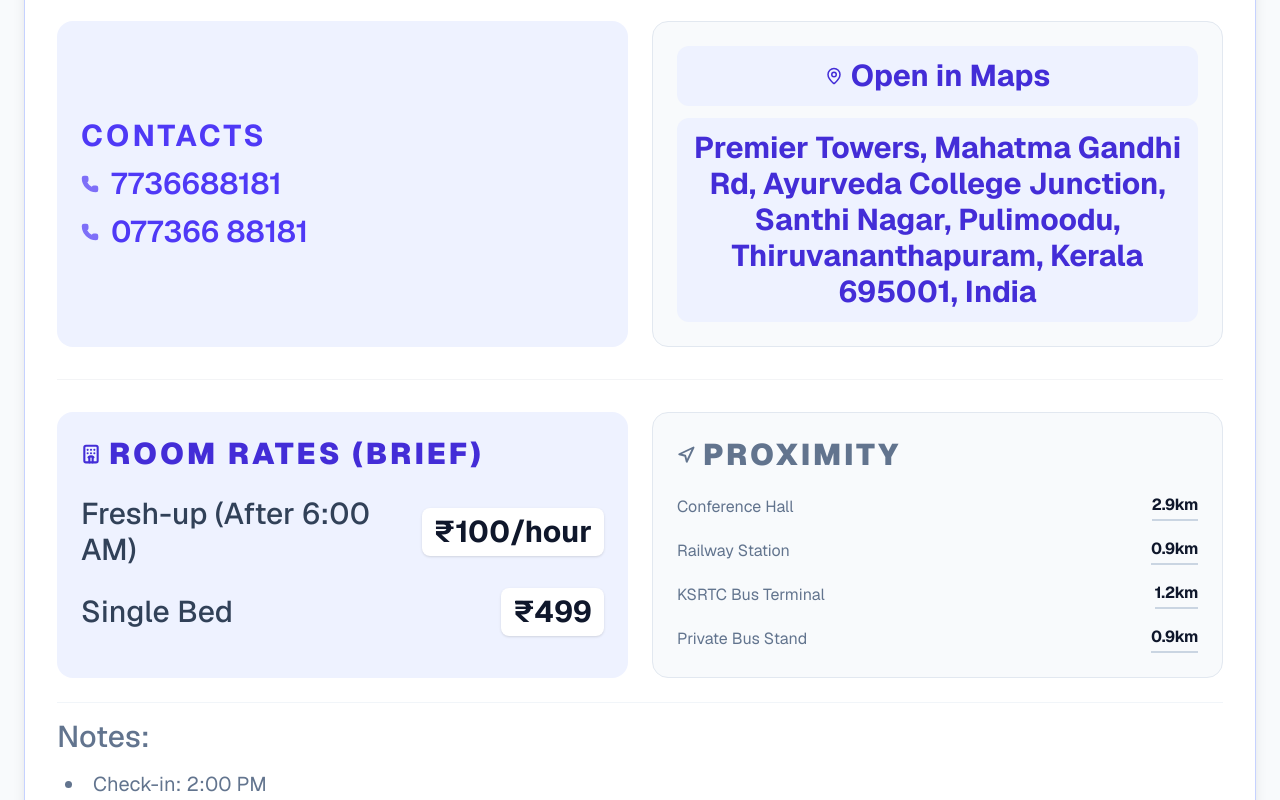
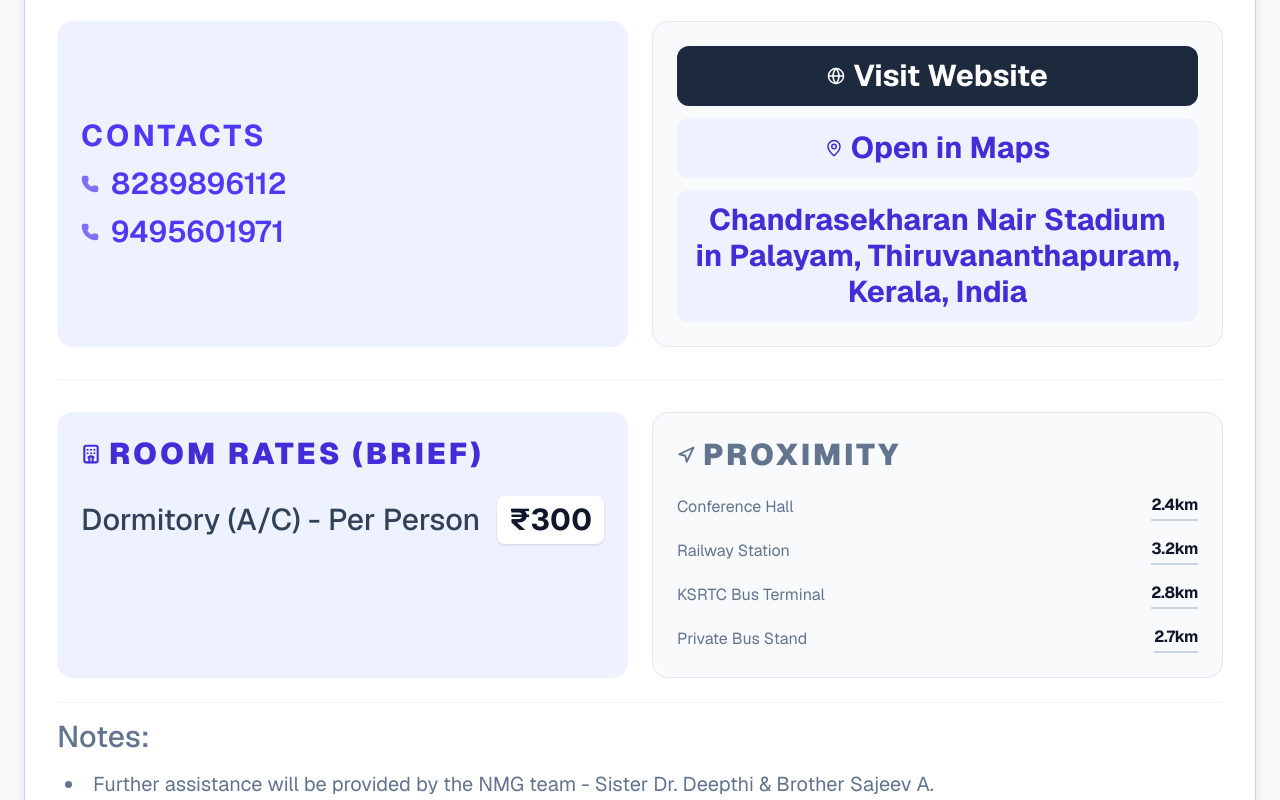
Before and after one commit to clinto-abraham/hotel-list-next.ts, a Next.js app: page / in a window 1280 px wide. Shown: the part 1040-1840 px from the top of the page. Built offline with nearby package versions, Linux system fonts and the light colour scheme.

Commit message:
police dormitory separated for interest

```diff
--- a/app/page.tsx
+++ b/app/page.tsx
@@ -2,7 +2,7 @@
 
 // import { hotels, dormitory, details } from "@/data/stayThiruvalla";
 //  import { hotels, dormitory, details } from "@/data/stayChalakudy";
-import { hotels, dormitory, details, oyo } from "@/data/stayTrivandrum";
+import { hotels, dormitory, details, oyo, police } from "@/data/stayTrivandrum";
 import { Phone, MapPin, Globe, Hotel, Navigation, Info, Star } from "lucide-react";
 import { useRef } from "react";
 
@@ -279,6 +279,10 @@ export default function AccommodationLIST() {
           </div>
         </div>
 
+        {/* Police Dormitory Trivandrum List */}
+        {police && police.length > 0 && (
+          <StayTab accomodationData={police} icon={"🛏"} type="POLICE DORMITORY - Managed by NMG Volunteers" />
+        )}
         {/* Hotel List */}
         {dormitory && dormitory.length > 0 && (
           <StayTab accomodationData={dormitory} icon={"🛏"} type="DORMITORY" />
--- a/data/stayTrivandrum.ts
+++ b/data/stayTrivandrum.ts
@@ -24,6 +24,34 @@ export const details = {
     "Private Bus": "Private bus stand near Mount Carmel Convention Centre Thiruvananthapuram"
   }
 };
+
+export const police = [{
+      "id": 7,
+      "name": "Kerala Police Dormitory - Thiruvanathapuram",
+      "contacts": [
+        "8289896112",
+        "9495601971"
+      ],
+      "website": "https://csnstadium.org/dormitory-booking",
+      "ratings": "4.5",
+      "address": "Chandrasekharan Nair Stadium in Palayam, Thiruvananthapuram, Kerala, India",
+      "googleMaps": "https://www.google.com/maps/search/?api=1&query=8.5042639,76.9499487&query_place_id=ChIJLXaod7i7BTsRahNgSZPD1OY",
+      "tariffs": [
+        {
+          "room": "Dormitory (A/C) - Per Person",
+          "price": "300"
+        }
+      ],
+      "distances": {
+        "conferenceHall": "2.4km",
+        "railwayStation": "3.2km",
+        "ksrtc": "2.8km",
+        "privateBus": "2.7km"
+      },
+      "notes": [
+        "Further assistance will be provided by the NMG team - Sister Dr. Deepthi & Brother Sajeev A."
+      ]
+    }]
 export const oyo = [
     {
       "id": 1,
@@ -1772,32 +1800,5 @@ export const dormitory = [
       "notes": [
         "Only two-wheelers can enter"
       ]
-    },
-    {
-      "id": 7,
-      "name": "Kerala Police Dormitory - Thiruvanathapuram",
-      "contacts": [
-        "8289896112",
-        "9495601971"
-      ],
-      "website": "https://csnstadium.org/dormitory-booking",
-      "ratings": "4.5",
-      "address": "GW3X+PX4, Palayam Upas, University of Kerala Senate House Campus, Palayam, Thiruvananthapuram, Kerala 695034, India",
-      "googleMaps": "https://www.google.com/maps/search/?api=1&query=8.5042639,76.9499487&query_place_id=ChIJLXaod7i7BTsRahNgSZPD1OY",
-      "tariffs": [
-        {
-          "room": "Dormitory (A/C) - Per Person",
-          "price": "300"
-        }
-      ],
-      "distances": {
-        "conferenceHall": "2.4km",
-        "railwayStation": "3.2km",
-        "ksrtc": "2.8km",
-        "privateBus": "2.7km"
-      },
-      "notes": [
-        "Further assistance will be provided by the NMG team - Sister Dr. Deepthi & Brother Sajeev A."
-      ]
     }
   ]
```
